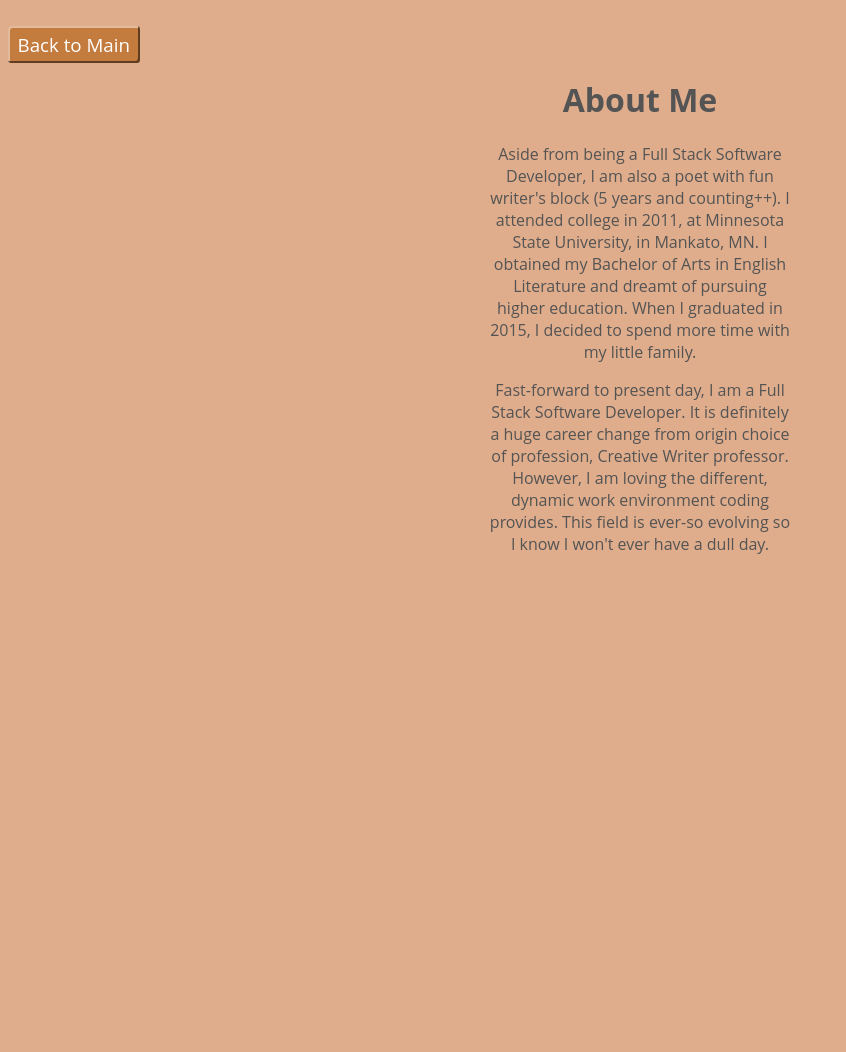
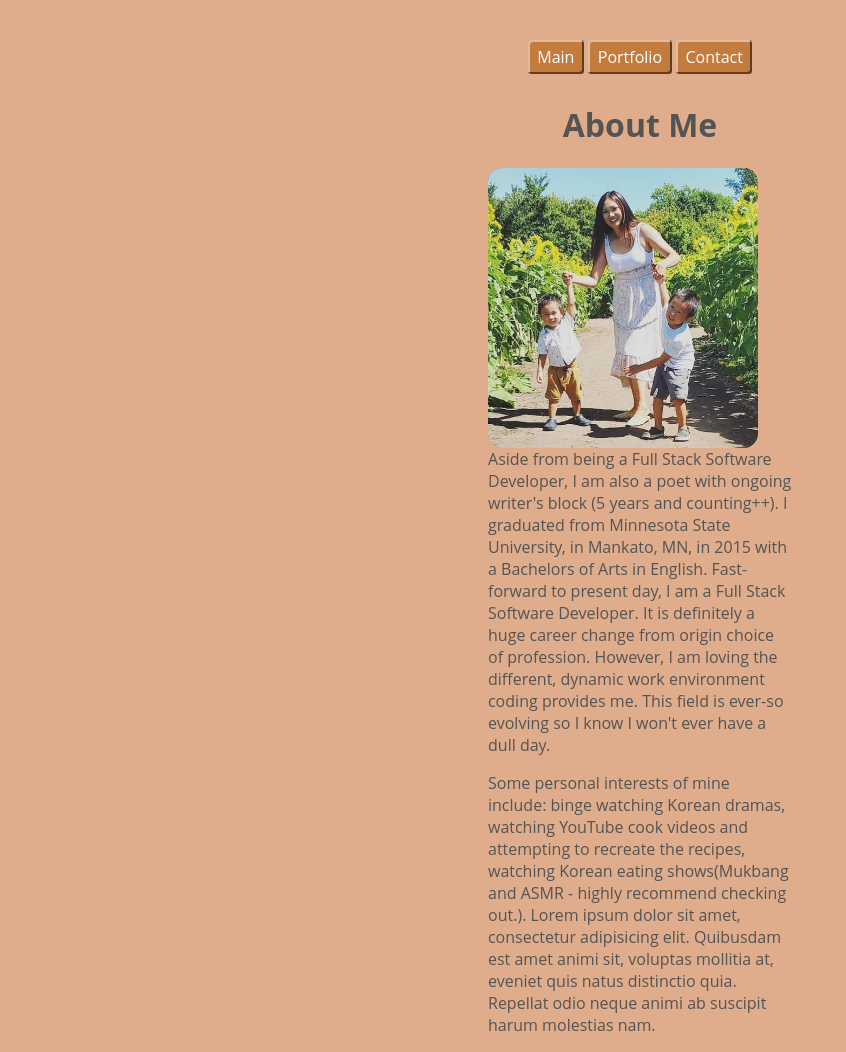
Before and after one commit to yyerthao/yyerthao.github.io, a website: page public/aboutme.html in a window 1280 px wide. Shown: the whole page, without its empty margins (0-846 px from the left). Before the commit the page ends 800 px from the top, so only its background shows below. Drawn offline with Linux system fonts and the light colour scheme.

Commit message:
Updated style of portfolio photo

```diff
--- a/public/aboutme.html
+++ b/public/aboutme.html
@@ -10,37 +10,41 @@
 
 <body>
     <header>
-        <h3 class="header-h3"><a href="index.html" class="int-link btn-link">Back to Main</a></h3>
+        <div class="nav">
+            <a href="index.html" class="int-link btn-link">Main</a>
+            <a href="portfolio.html" class="int-link btn-link">Portfolio</a>
+            <a href="contact.html" class="int-link btn-link">Contact</a>
+        </div>
         <h1>About Me</h1>
     </header>
     <div>
-    <div class="container">
-        <!-- <p class="p">
-            Hello! I reside in the Greater Twin Cities of absolutely, beautiful Minnesota.
-            I love experiencing all seasons here, spending quality time with my two boys, and contemplating
-            about when to have that next cup of coffee.
-        </p> -->
-        <!-- <p class=" p p2">Essentially, anything coffee, food-related, I am game for.</p> -->
-        <p class="p p2">
-            Aside from being a Full Stack Software Developer, I am also a poet with fun writer's block (5 years and counting++).
-            I attended college in 2011, at Minnesota State University, in Mankato, MN. I obtained my Bachelor of Arts in English Literature
-            and dreamt of pursuing higher education. When I graduated in 2015, I decided to spend more time with my
-            little family.
-        </p>
-        <p class="p p2">
-            Fast-forward to present day, I am a Full Stack Software Developer. It is definitely a huge career change from origin choice of profession,
-            Creative Writer professor. However, I am loving the different, dynamic work environment coding provides. This field is ever-so evolving
-            so I know I won't ever have a dull day.
-        </p>
-        <p class="p p2">
-        <!-- include personal interests here -->
-        </p>
-    </div>
+        <div class="container">
+            <p class="about-p">
+                <img id="photo-sun" src="./images/sun.jpg" alt="family">
+                Aside from being a Full Stack Software Developer, I am also a poet with ongoing writer's block (5 years
+                and counting++).
+                I graduated from Minnesota State University, in Mankato, MN, in 2015 with a Bachelors of Arts in
+                English. Fast-forward to
+                present day, I am a Full Stack Software Developer. It is definitely a huge career change from origin
+                choice of profession.
+                However, I am loving the different, dynamic work environment coding provides me. This field is ever-so
+                evolving so I know I won't ever have a dull day.
+            </p>
+            <p class="about-p">
+                Some personal interests of mine include: binge watching Korean dramas, watching YouTube cook videos and
+                attempting
+                to recreate the recipes, watching Korean eating shows(Mukbang and ASMR - highly recommend checking
+                out.).
+                Lorem ipsum dolor sit amet, consectetur adipisicing elit. Quibusdam est amet animi sit, voluptas
+                mollitia at, eveniet quis natus distinctio quia. Repellat odio neque animi ab suscipit harum molestias
+                nam.
+            </p>
+        </div>
     </div>
 
+    <!-- <footer>
+     </footer> -->
 
-    <footer>
-    </footer>
 </body>
 
 </html>
--- a/public/styles/style.css
+++ b/public/styles/style.css
@@ -9,6 +9,9 @@
     font-weight: bold;
 }
 
+.about-p {
+    text-align: left;
+}
 
 body {
     background-color: #dfad8c;
@@ -24,10 +27,11 @@ body {
 }
 
 .container {
-    padding-right: 30rem;
-    padding-left: 30rem;
-    margin-top: 1rem;
+    margin: 1rem 30rem;
+    /* max-width: fit-content;  works well on image */
 }
+
+/* max-width: adjusts accordingly to window sizing */
 
 #email {
     margin: 1rem;
@@ -77,12 +81,13 @@ header {
 
 #header-h1 {
     font-size: 4rem;
-    font-weight: 300;
+    font-weight: 400;
 }
 
-.header-h3{
+.header-h3 {
     text-align: left;
 }
+
 #header-quote {
     font-style: inherit;
 }
@@ -91,6 +96,14 @@ header {
     border: none;
     background-color: rgb(101, 117, 181);
 }
+
+/* .layout{
+    background-color: white;
+    padding: 2rem 8rem;
+    max-width: fit-content;
+    margin: auto;
+    border: 1px solid rgb(167, 167, 167);
+} */
 
 li {
     list-style-type: none;
@@ -111,8 +124,6 @@ li {
     margin-top: 1rem;
 }
 
-
-
 #profile-img {
     width: 270px;
     height: 280px;
@@ -120,7 +131,21 @@ li {
     margin-bottom: .5rem;
 }
 
-#to-do {
-    width: 400px;
-    height: 410px;
+#photo-sun {
+    width: 270px;
+    height: 280px;
+    border-radius: .9rem;
+    float: left;
+    background: grey;
+    margin-right: 1rem;
 }
+
+#photo-todo {
+    width: 420px;
+    height: 430px;
+    float: center;
+    background: grey;
+    margin-left: 1rem;
+    box-shadow: rgba(161, 161, 161, 0.596) 2px 2px 30px,
+    rgba(161, 161, 161, 0.596) -2px -2px 30px;
+}
```
Also changed, not shown: plans.md (added, +8 -0 lines), public/contact.html (+6 -9 lines), public/index.html (+8 -4 lines), public/portfolio.html (+11 -5 lines), server/modules/pool.js (added, +36 -0 lines), README.md, checklist.md (line endings or trailing spaces), public/script/client.js (line endings or trailing spaces), server/server.js (added), 2 other files.
